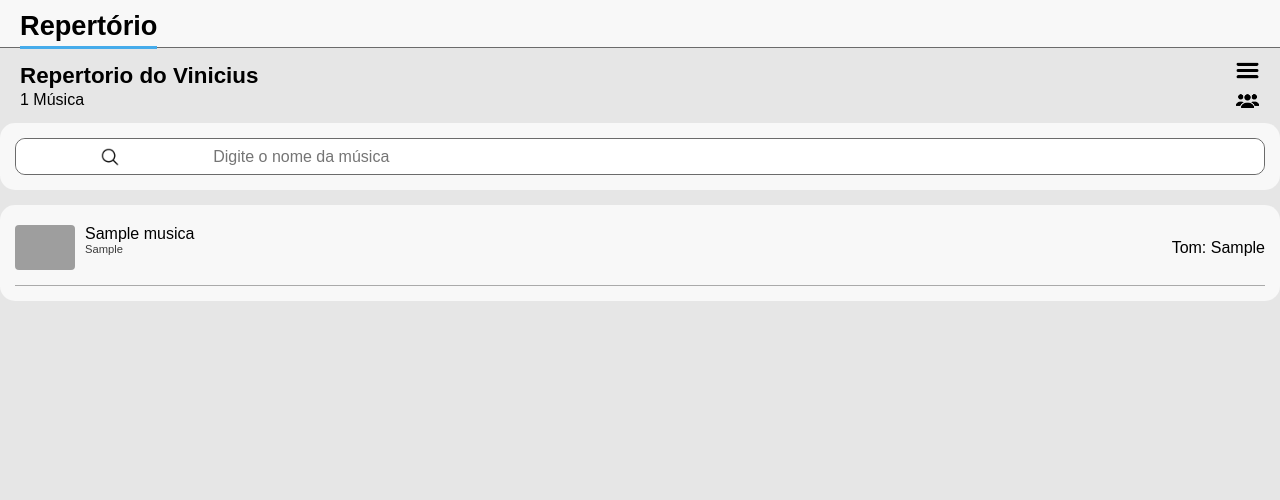
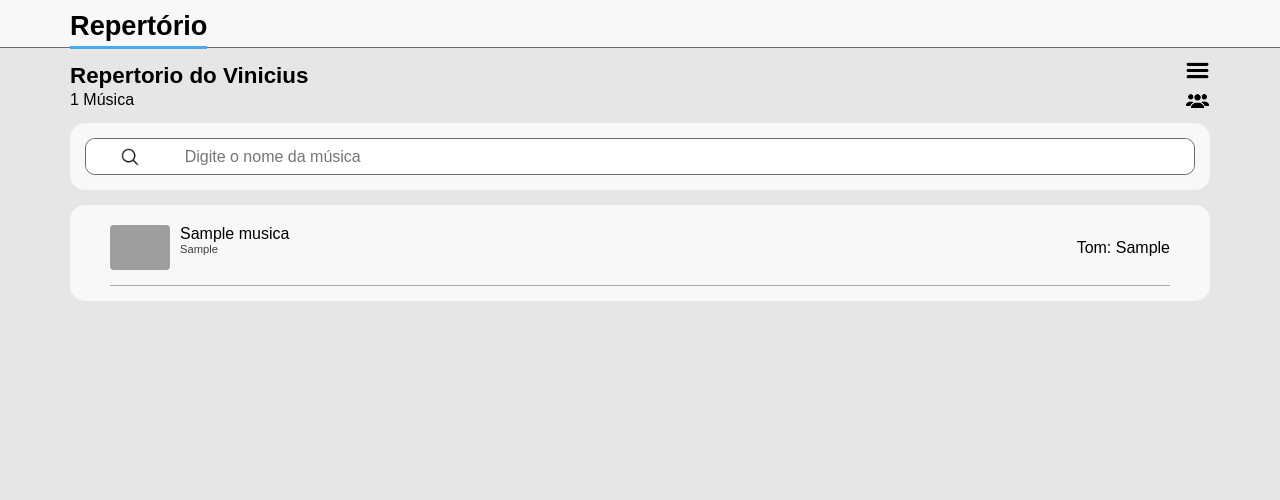
Before and after one commit to viniciusrvcruz/repertorio, a PHP site: page / in a window 1280 px wide. Shown: the top 500 px of the page. Run offline with PHP 8.4, Linux system fonts and the light colour scheme; tables that the repository leaves empty or names only in its code hold one stand-in row (values such as "Sample post"); grey boxes are pictures that could not be loaded.

Commit message:
Adicionei a media query nas páginas

```diff
--- a/css/style.css
+++ b/css/style.css
@@ -410,3 +410,38 @@ span.icons-footer:hover {
 footer p {
     font-size: .8em;
 }
+
+@media (min-width: 620px) {
+    header {
+        padding: 10px 70px 5px;
+    }
+
+    section#nome-repertorio {
+        padding: 10px 70px;
+    }
+
+    h2 {
+        margin-left: 0px;
+    }
+
+    div#pesquisar {
+        margin: 0px 70px
+    }
+
+    button#button-pesquisar {
+        width: 8%;
+    }
+
+    button#button-voltar-pesquisar {
+        width: 8%;
+    }
+
+    input#pesquisar-musica {
+        width: 92%;
+    }
+
+    section#musicas {
+        margin: 15px 70px 50px;
+        padding: 5px 40px 15px;
+    }
+  }
```
Also changed, not shown: css/style-selecionar-musica.css (+38 -0 lines).
